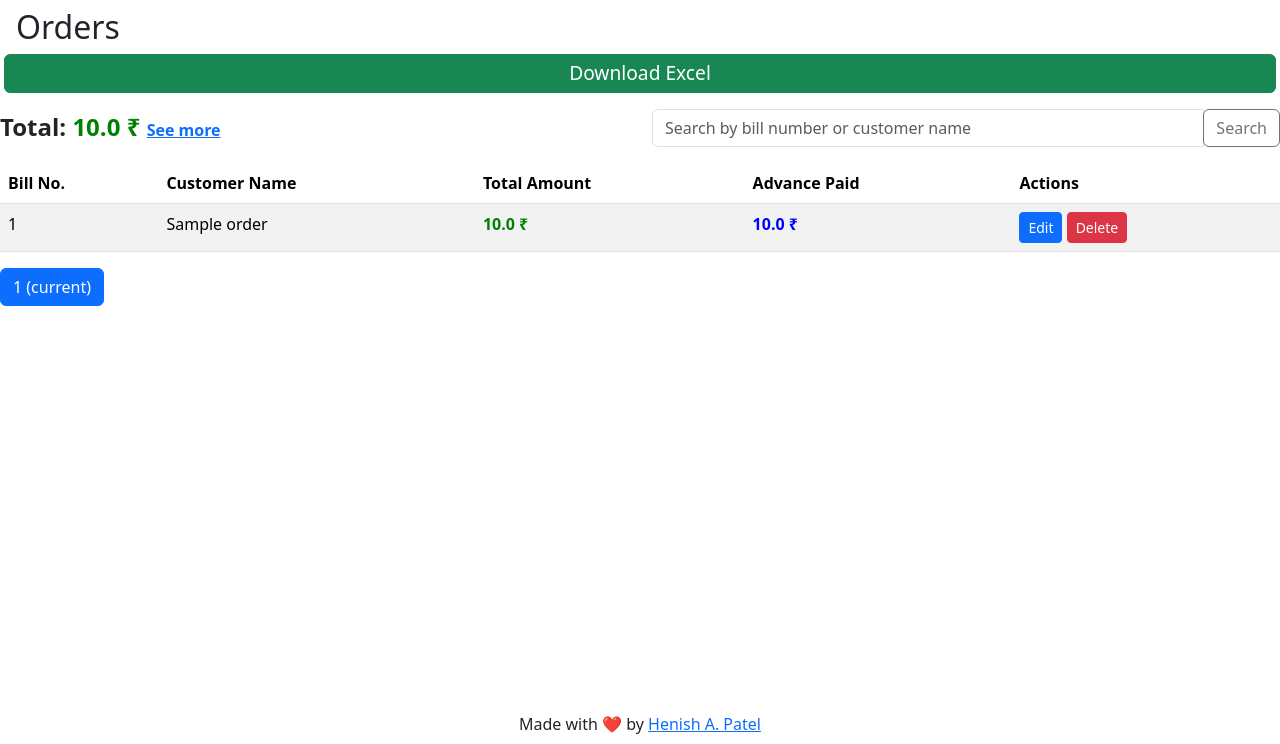
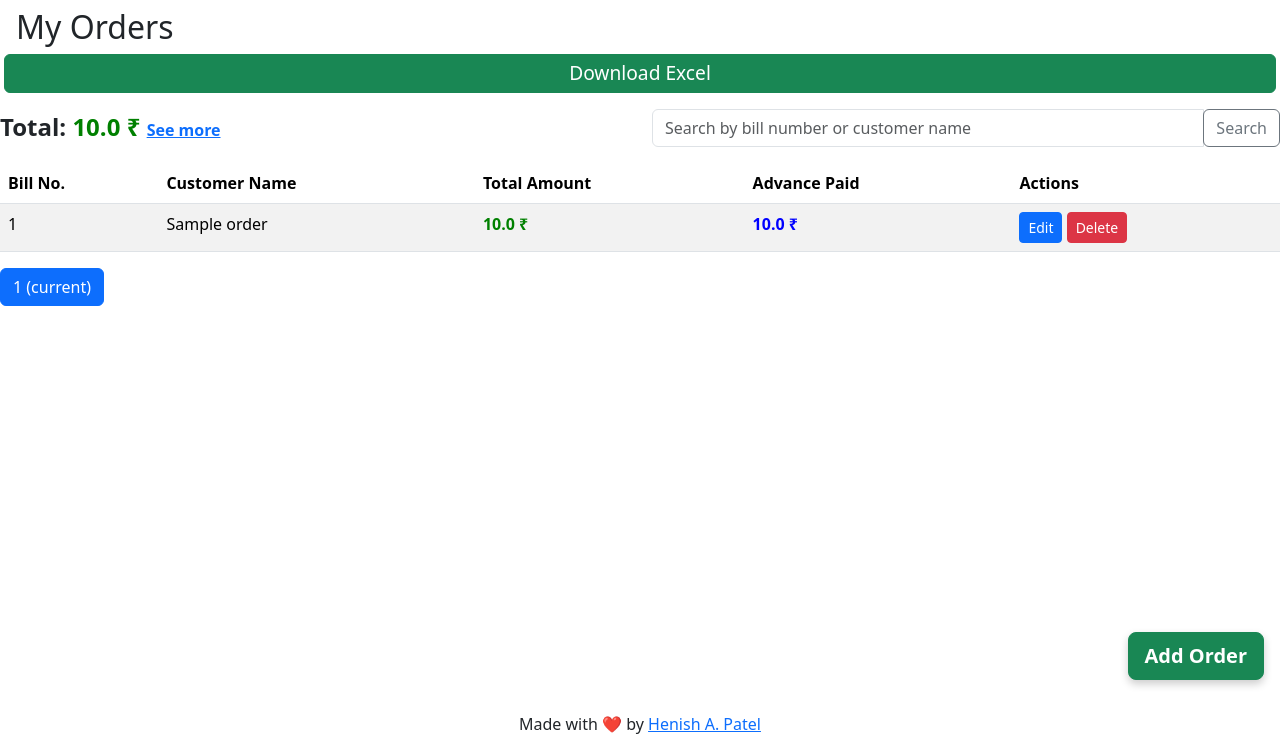
Before and after one commit to henishpatel9045/vadipartiSweetsGeneric, a Django app: page /bookings/user/bookings in a window 1280 px wide. Shown: the part 56-800 px from the top of the page. Run offline with Django 5.2, Linux system fonts and the light colour scheme; a user stored in the database is signed in; tables that the repository leaves empty hold one stand-in row (values such as "Sample post").

Commit message:
Add sticky btn.

```diff
--- a/booking/templates/booking/user_bookings.html
+++ b/booking/templates/booking/user_bookings.html
@@ -2,14 +2,14 @@
 <div class="w-full">
   {% if user.is_superuser %}
   <div class="row mb-3 flex justify-content-between mx-1">
-    <h1 style="font-size: 2rem">Orders</h1>
+    <h1 style="font-size: 2rem">My Orders</h1>
     <button class="btn btn-success text-white font-weight-bold p-1" style="font-size: 1.2rem"
       onclick="downloadExcel();">
       Download Excel
     </button>
   </div>
   {% else %}
-  <h1 style="font-size: 1.5rem;">Your Orders</h1>
+  <h1 style="font-size: 1.5rem;">My Orders</h1>
 
   {% endif %}
 
@@ -117,6 +117,14 @@
     </nav>
   </div>
 </div>
+
+<a href="/bookings/new-order" class="btn btn-lg btn-success"
+style="position: fixed; bottom: 4rem; right: 1rem; text-align: center; vertical-align: middle;
+       font-weight: bolder; z-index: 1000;
+       box-shadow: 0 4px 8px rgba(0, 0, 0, 0.2);">
+ Add Order
+</a>
+
 <script>
   const deleteOrder = (orderId) => {
     if (confirm(`Are you sure to delete order #${orderId}?`)) {
```
